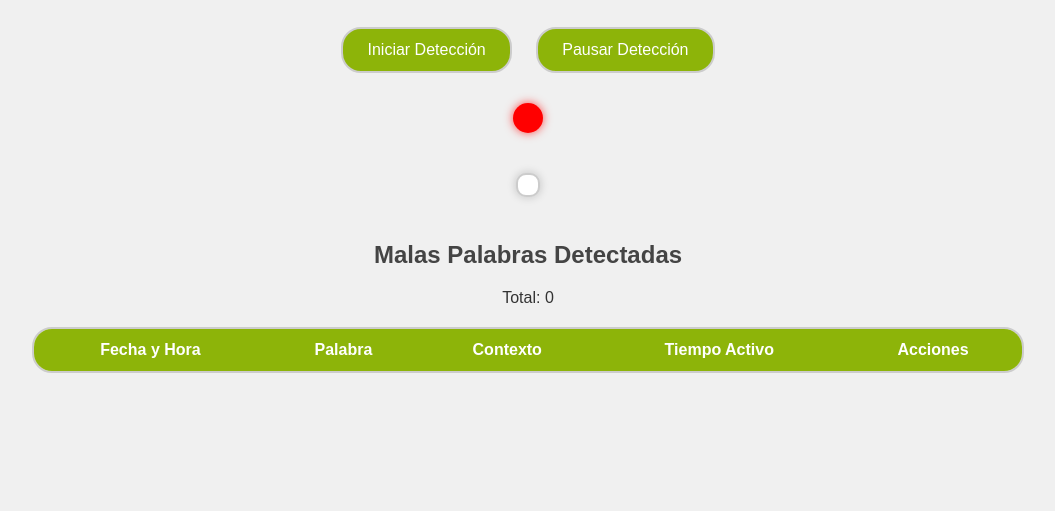
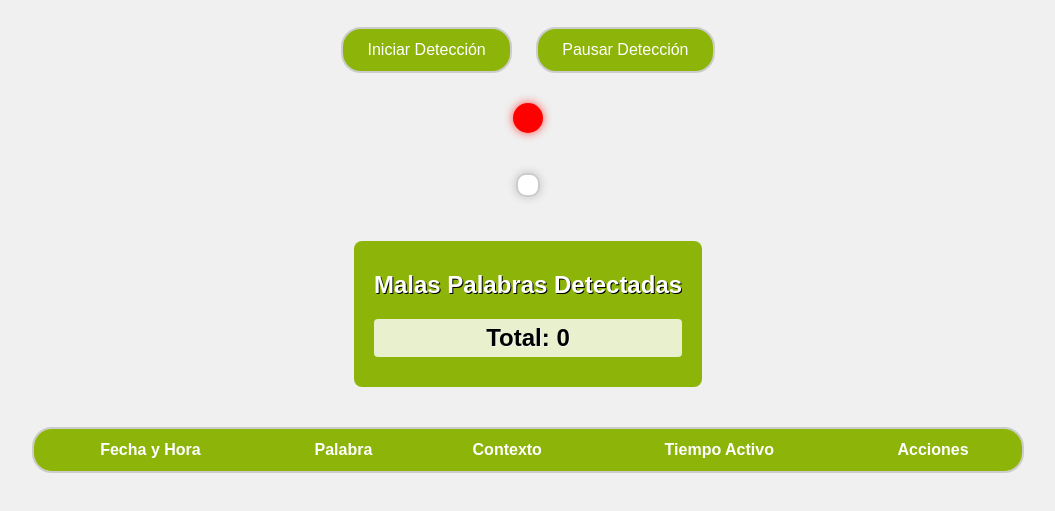
Before and after one commit to carhelo/majadera, a website: page public/index.html in a window 1280 px wide. Shown: the part 215-726 px from the top of the page, without its empty margins (112-1167 px from the left). Drawn offline with nearby package versions, Linux system fonts and the light colour scheme; no server answers.

```diff
--- a/public/index.html
+++ b/public/index.html
@@ -134,6 +134,26 @@
       font-size: 20px;
       color: #333;
     }
+    .bad-words-container {
+    background-color: #8db409;
+    padding: 10px 20px;
+    border-radius: 8px;
+    display: inline-block;
+    margin: 20px 0;
+}
+
+.bad-word-title {
+    color: white;
+    text-shadow: 1px 1px 0px black;
+}
+
+.bad-word-count {
+    background-color: #e8f0ce;
+    color: black;
+    text-shadow: 1px 1px 0px whitesmoke;
+    padding: 5px;
+    border-radius: 4px;
+}
   </style>
 </head>
 <body>
@@ -154,9 +174,11 @@
   <button id="startBtn">Iniciar Detección</button>
   <button id="stopBtn">Pausar Detección</button>
   <div id="microphone"><div id="circle"></div></div>
-  <div id="liveText"></div>
-  <h2>Malas Palabras Detectadas</h2>
-  <p>Total: <span id="badWordCount">0</span></p>
+  <div id="liveText"></div> <br>
+  <div class="bad-words-container">
+    <h2 class="bad-word-title">Malas Palabras Detectadas</h2>
+    <h2 class="bad-word-count">Total: <span id="badWordCount">0</span></h2>
+</div>
   <table>
     <thead>
       <tr>
```
Also changed, not shown: data.json (+4 -4 lines), server.js (+4 -4 lines), server/badwords.json (+4 -4 lines).
